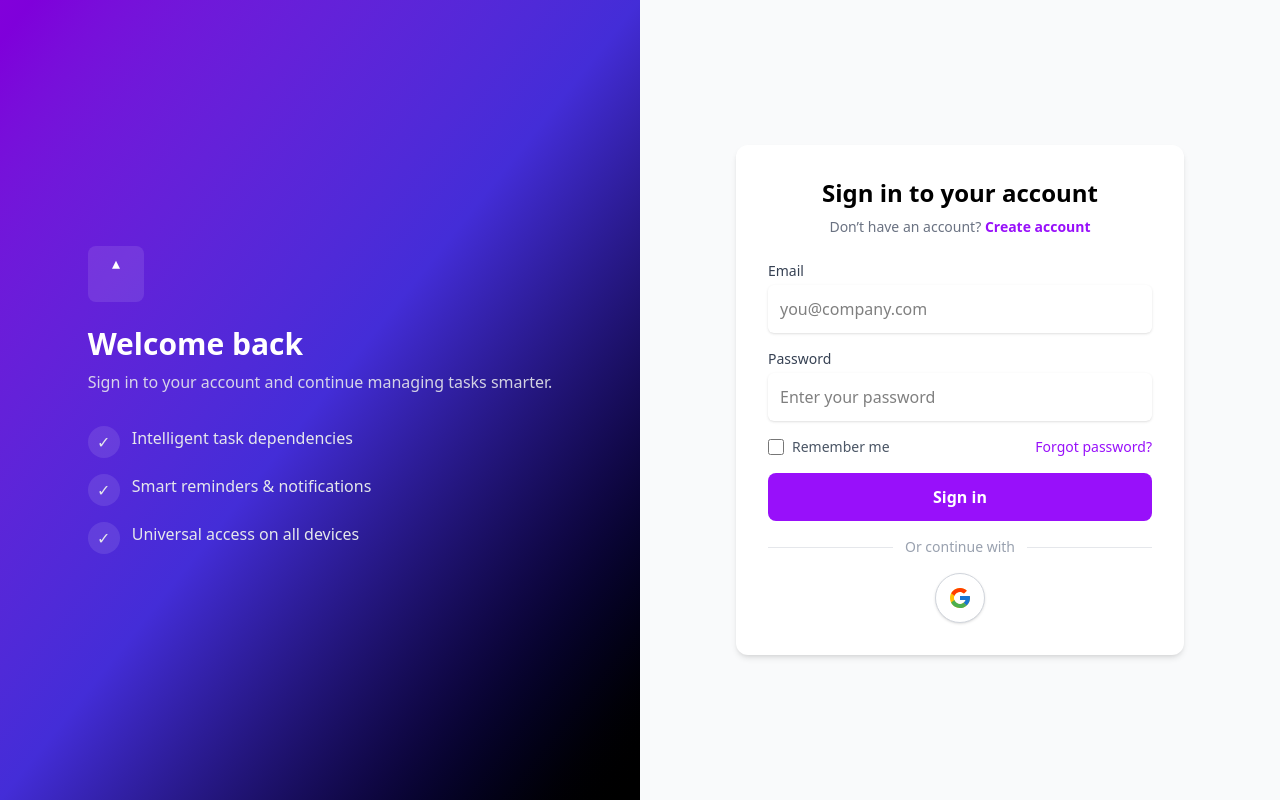
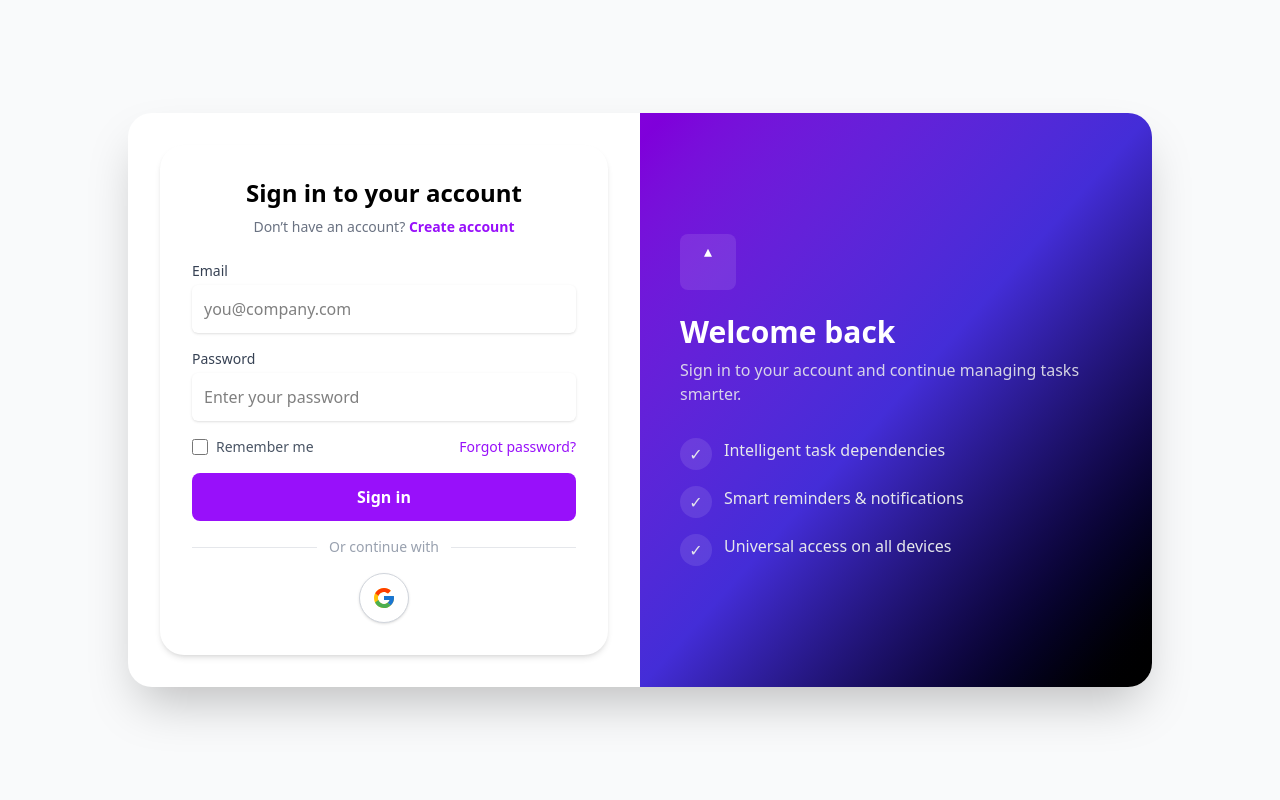
Before and after one commit to umair763/smart-task-management-system-fe, a React (Vite) app: page /login in a window 1280 px wide. Built offline with nearby package versions, Linux system fonts and the light colour scheme.

Commit message:
login register page design complete

```diff
--- a/package.json
+++ b/package.json
@@ -25,6 +25,7 @@
     "lottie-react": "^2.4.1",
     "lucide-react": "^0.525.0",
     "match-sorter": "^8.0.3",
+    "motion": "^12.23.25",
     "react": "^19.1.0",
     "react-dom": "^19.1.0",
     "react-helmet": "^6.1.0",
--- /dev/null
+++ b/src/components/common/AnimatedSection.jsx
@@ -0,0 +1,31 @@
+import { motion } from "framer-motion";
+
+export function AnimatedSection({ children, direction = "left", ...props }) {
+  const variants = {
+    hidden: {
+      opacity: 0,
+      x: direction === "left" ? -60 : 60,
+    },
+    visible: {
+      opacity: 1,
+      x: 0,
+      transition: {
+        type: "spring",
+        stiffness: 60,
+        damping: 18,
+        duration: 0.7,
+      },
+    },
+  };
+
+  return (
+    <motion.div
+      initial="hidden"
+      animate="visible"
+      variants={variants}
+      {...props}
+    >
+      {children}
+    </motion.div>
+  );
+}
--- a/src/pages/login.page.jsx
+++ b/src/pages/login.page.jsx
@@ -1,4 +1,6 @@
 import { useState } from "react";
+import { useNavigate } from "react-router-dom";
+import { AnimatedSection } from "../components/common/AnimatedSection";
 import { FcGoogle } from "react-icons/fc";
 import { Link } from "react-router-dom";
 
@@ -6,17 +8,101 @@ export const LoginPage = () => {
   const [email, setEmail] = useState("");
   const [password, setPassword] = useState("");
   const [remember, setRemember] = useState(false);
+  const navigate = useNavigate();
 
   const onSubmit = (e) => {
     e.preventDefault();
-    // placeholder - wire up auth flow here
-    console.log("login", { email, password, remember });
+    // Fake login: accept any data and redirect
+    navigate("/dashboard");
   };
 
   return (
-    <div className="min-h-screen bg-gray-50 flex flex-col md:flex-row">
-      {/* Left / Illustration */}
-      <aside className="hidden md:flex md:w-1/2 bg-linear-to-br from-purple-700 via-indigo-700 to-black text-white p-10 items-center justify-center">
+    <div className="min-h-screen bg-gray-50 flex items-center justify-center p-2 md:p-6 lg:p-12">
+      <div className="w-full max-w-5xl bg-white rounded-3xl shadow-2xl flex flex-col md:flex-row overflow-hidden">
+        {/* Left / Form with animation */}
+        <AnimatedSection
+          direction="left"
+          className="flex-1 flex items-center justify-center p-4 md:p-8"
+        >
+          <div className="w-full max-w-md bg-white rounded-3xl shadow-md p-8 m-0">
+            <div className="mb-6 text-center">
+              <h2 className="text-2xl font-bold">Sign in to your account</h2>
+              <p className="text-sm text-gray-500 mt-2">
+                Don’t have an account?{" "}
+                <Link to="/signup" className="text-purple-600 font-semibold">
+                  Create account
+                </Link>
+              </p>
+            </div>
+            <form onSubmit={onSubmit} className="space-y-4">
+              <div>
+                <label className="block text-sm font-medium text-gray-700">
+                  Email
+                </label>
+                <input
+                  type="email"
+                  required
+                  value={email}
+                  onChange={(e) => setEmail(e.target.value)}
+                  className="mt-1 block w-full rounded-md border-gray-200 shadow-sm focus:ring-2 focus:ring-purple-500 focus:border-transparent p-3"
+                  placeholder="you@company.com"
+                />
+              </div>
+              <div>
+                <label className="block text-sm font-medium text-gray-700">
+                  Password
+                </label>
+                <input
+                  type="password"
+                  required
+                  value={password}
+                  onChange={(e) => setPassword(e.target.value)}
+                  className="mt-1 block w-full rounded-md border-gray-200 shadow-sm focus:ring-2 focus:ring-purple-500 focus:border-transparent p-3"
+                  placeholder="Enter your password"
+                />
+              </div>
+              <div className="flex items-center justify-between text-sm">
+                <label className="inline-flex items-center gap-2">
+                  <input
+                    type="checkbox"
+                    checked={remember}
+                    onChange={(e) => setRemember(e.target.checked)}
+                    className="form-checkbox h-4 w-4 text-purple-600"
+                  />
+                  <span className="text-gray-600">Remember me</span>
+                </label>
+                <Link to="/" className="text-purple-600">
+                  Forgot password?
+                </Link>
+              </div>
+              <button
+                type="submit"
+                className="w-full bg-purple-600 text-white py-3 rounded-lg font-semibold hover:opacity-95"
+              >
+                Sign in
+              </button>
+              <div className="flex items-center gap-3">
+                <div className="flex-1 h-px bg-gray-200" />
+                <div className="text-sm text-gray-400">Or continue with</div>
+                <div className="flex-1 h-px bg-gray-200" />
+              </div>
+              <div className="flex justify-center gap-3">
+                <button
+                  type="button"
+                  className="rounded-full border border-gray-300 bg-white shadow-sm p-3 flex items-center justify-center hover:bg-gray-50 transition-colors"
+                  aria-label="Sign in with Google"
+                >
+                  <FcGoogle className="w-6 h-6" />
+                </button>
+              </div>
+            </form>
+          </div>
+        </AnimatedSection>
+        {/* Right / Illustration with animation */}
+        <AnimatedSection
+          direction="right"
+          className="hidden md:flex md:w-1/2 bg-linear-to-br from-purple-700 via-indigo-700 to-black text-white p-10 items-center justify-center"
+        >
           <div className="max-w-lg">
             <div className="mb-6">
               <div className="bg-white/10 rounded-lg inline-flex p-3 mb-6">
@@ -35,7 +121,6 @@ export const LoginPage = () => {
                 Sign in to your account and continue managing tasks smarter.
               </p>
             </div>
-
             <ul className="space-y-4 mt-8 text-gray-200">
               <li className="flex items-start gap-3">
                 <span className="w-8 h-8 bg-white/10 rounded-full flex items-center justify-center">
@@ -57,90 +142,8 @@ export const LoginPage = () => {
               </li>
             </ul>
           </div>
-      </aside>
-
-      {/* Right / Form */}
-      <main className="flex-1 flex items-center justify-center p-8">
-        <div className="w-full max-w-md bg-white rounded-xl shadow-md p-8">
-          <div className="mb-6 text-center">
-            <h2 className="text-2xl font-bold">Sign in to your account</h2>
-            <p className="text-sm text-gray-500 mt-2">
-              Don’t have an account?{" "}
-              <Link to="/signup" className="text-purple-600 font-semibold">
-                Create account
-              </Link>
-            </p>
+        </AnimatedSection>
       </div>
-
-          <form onSubmit={onSubmit} className="space-y-4">
-            <div>
-              <label className="block text-sm font-medium text-gray-700">
-                Email
-              </label>
-              <input
-                type="email"
-                required
-                value={email}
-                onChange={(e) => setEmail(e.target.value)}
-                className="mt-1 block w-full rounded-md border-gray-200 shadow-sm focus:ring-2 focus:ring-purple-500 focus:border-transparent p-3"
-                placeholder="you@company.com"
-              />
-            </div>
-
-            <div>
-              <label className="block text-sm font-medium text-gray-700">
-                Password
-              </label>
-              <input
-                type="password"
-                required
-                value={password}
-                onChange={(e) => setPassword(e.target.value)}
-                className="mt-1 block w-full rounded-md border-gray-200 shadow-sm focus:ring-2 focus:ring-purple-500 focus:border-transparent p-3"
-                placeholder="Enter your password"
-              />
-            </div>
-
-            <div className="flex items-center justify-between text-sm">
-              <label className="inline-flex items-center gap-2">
-                <input
-                  type="checkbox"
-                  checked={remember}
-                  onChange={(e) => setRemember(e.target.checked)}
-                  className="form-checkbox h-4 w-4 text-purple-600"
-                />
-                <span className="text-gray-600">Remember me</span>
-              </label>
-              <Link to="/" className="text-purple-600">
-                Forgot password?
-              </Link>
-            </div>
-
-            <button
-              type="submit"
-              className="w-full bg-purple-600 text-white py-3 rounded-lg font-semibold hover:opacity-95"
-            >
-              Sign in
-            </button>
-
-            <div className="flex items-center gap-3">
-              <div className="flex-1 h-px bg-gray-200" />
-              <div className="text-sm text-gray-400">Or continue with</div>
-              <div className="flex-1 h-px bg-gray-200" />
-            </div>
-
-            <div className="flex justify-center gap-3">
-              <button
-                type="button"
-                className="cursor-pointer rounded-full border border-gray-300 bg-white shadow-sm p-3 flex items-center justify-center hover:bg-gray-50 transition-colors"
-                aria-label="Sign in with Google"
-              >
-                <FcGoogle className="w-6 h-6" />
-              </button>
-            </div>
-          </form>
-        </div>
-      </main>
     </div>
   );
 };
--- a/src/pages/register.page.jsx
+++ b/src/pages/register.page.jsx
@@ -1,4 +1,6 @@
 import { useState } from "react";
+import { useNavigate } from "react-router-dom";
+import { AnimatedSection } from "../components/common/AnimatedSection";
 import { FcGoogle } from "react-icons/fc";
 import { Link } from "react-router-dom";
 
@@ -8,25 +10,34 @@ export const RegisterPage = () => {
   const [email, setEmail] = useState("");
   const [password, setPassword] = useState("");
   const [agree, setAgree] = useState(false);
+  const navigate = useNavigate();
 
   const onSubmit = (e) => {
     e.preventDefault();
-    console.log("register", { firstName, lastName, email, password, agree });
+    // Fake registration: accept any data and redirect
+    navigate("/dashboard");
   };
 
   return (
-    <div className="min-h-screen bg-gray-50 flex flex-col md:flex-row">
-      <aside className="hidden md:flex md:w-1/2 bg-linear-to-br from-purple-700 via-indigo-700 to-black text-white p-10 items-center justify-center">
+    <div className="min-h-screen bg-gray-50 flex items-center justify-center p-2 md:p-6 lg:p-5">
+      <div className="w-full max-w-5xl bg-white rounded-3xl shadow-2xl flex flex-col md:flex-row overflow-hidden">
+        <AnimatedSection
+          direction="left"
+          className="hidden md:flex md:w-1/2 bg-linear-to-br from-purple-700 via-indigo-700 to-black text-white p-10 items-center justify-center"
+        >
           <div className="max-w-lg">
             <h2 className="text-3xl font-extrabold mb-4">Create an account</h2>
             <p className="text-gray-200/90">
               Join thousands of teams using Smart Todo to organize work.
             </p>
           </div>
-      </aside>
+        </AnimatedSection>
 
-      <main className="flex-1 flex items-center justify-center p-8">
-        <div className="w-full max-w-md bg-white rounded-xl shadow-md p-8">
+        <AnimatedSection
+          direction="right"
+          className="flex-1 flex items-center justify-center p-4 md:p-5"
+        >
+          <div className="w-full max-w-md bg-white rounded-3xl shadow-md p-8 m-0">
             <div className="mb-6 text-center">
               <h2 className="text-2xl font-bold">Create an account</h2>
               <p className="text-sm text-gray-500 mt-2">
@@ -36,7 +47,6 @@ export const RegisterPage = () => {
                 </Link>
               </p>
             </div>
-
             <form onSubmit={onSubmit} className="space-y-4">
               <div className="grid grid-cols-1 md:grid-cols-2 gap-3">
                 <div>
@@ -64,7 +74,6 @@ export const RegisterPage = () => {
                   />
                 </div>
               </div>
-
               <div>
                 <label className="block text-sm font-medium text-gray-700">
                   Email
@@ -78,7 +87,6 @@ export const RegisterPage = () => {
                   placeholder="you@company.com"
                 />
               </div>
-
               <div>
                 <label className="block text-sm font-medium text-gray-700">
                   Password
@@ -92,7 +100,6 @@ export const RegisterPage = () => {
                   placeholder="Enter your password"
                 />
               </div>
-
               <label className="inline-flex items-center gap-2 text-sm">
                 <input
                   type="checkbox"
@@ -107,20 +114,17 @@ export const RegisterPage = () => {
                   </a>
                 </span>
               </label>
-
               <button
                 type="submit"
                 className="w-full bg-purple-600 text-white py-3 rounded-lg font-semibold"
               >
                 Create account
               </button>
-
               <div className="flex items-center gap-3">
                 <div className="flex-1 h-px bg-gray-200" />
                 <div className="text-sm text-gray-400">Or register with</div>
                 <div className="flex-1 h-px bg-gray-200" />
               </div>
-
               <div className="flex justify-center gap-3">
                 <button
                   type="button"
@@ -132,7 +136,8 @@ export const RegisterPage = () => {
               </div>
             </form>
           </div>
-      </main>
+        </AnimatedSection>
+      </div>
     </div>
   );
 };
```
Also changed, not shown: 1 other file (tests, documents, lock files or other folders). Lines whose indentation alone changed are shown as unchanged.
